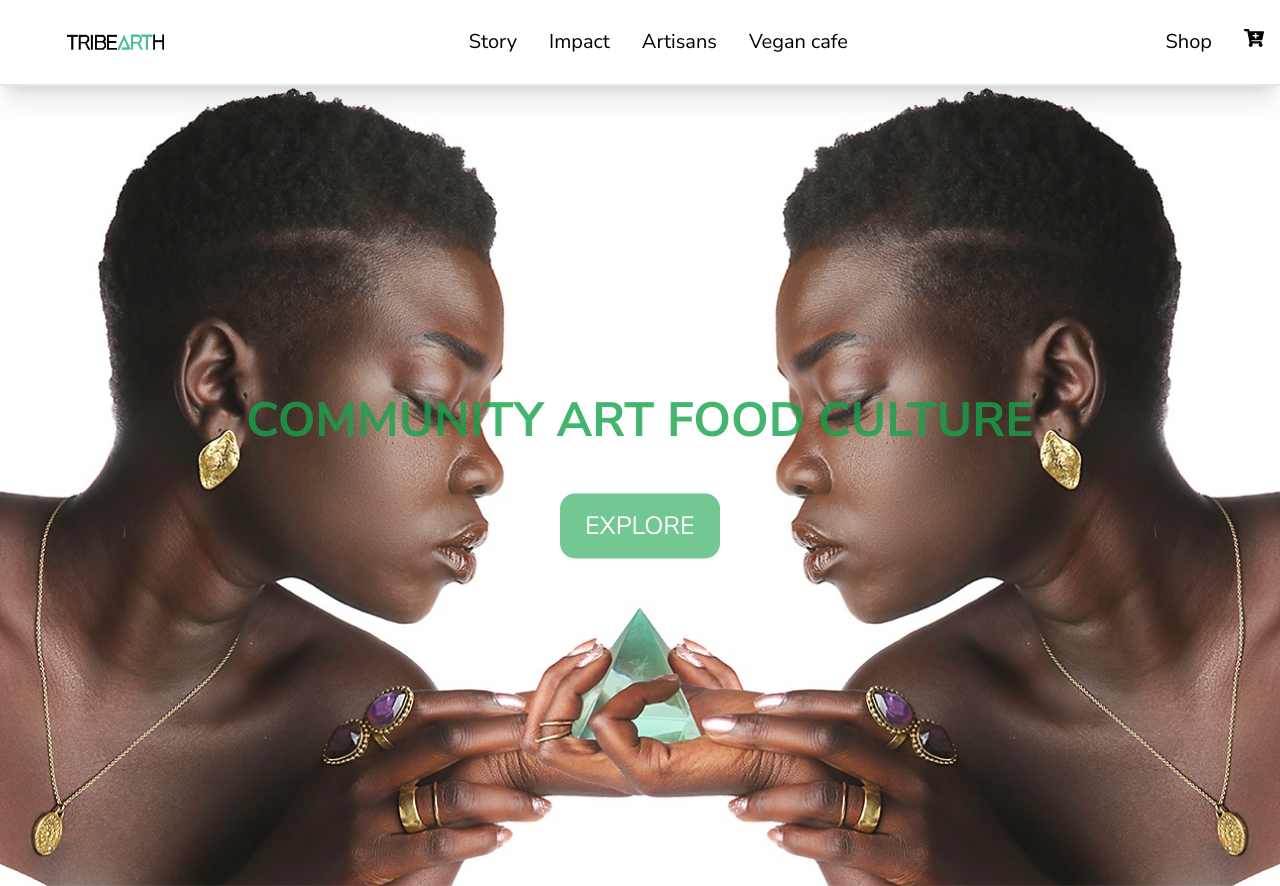
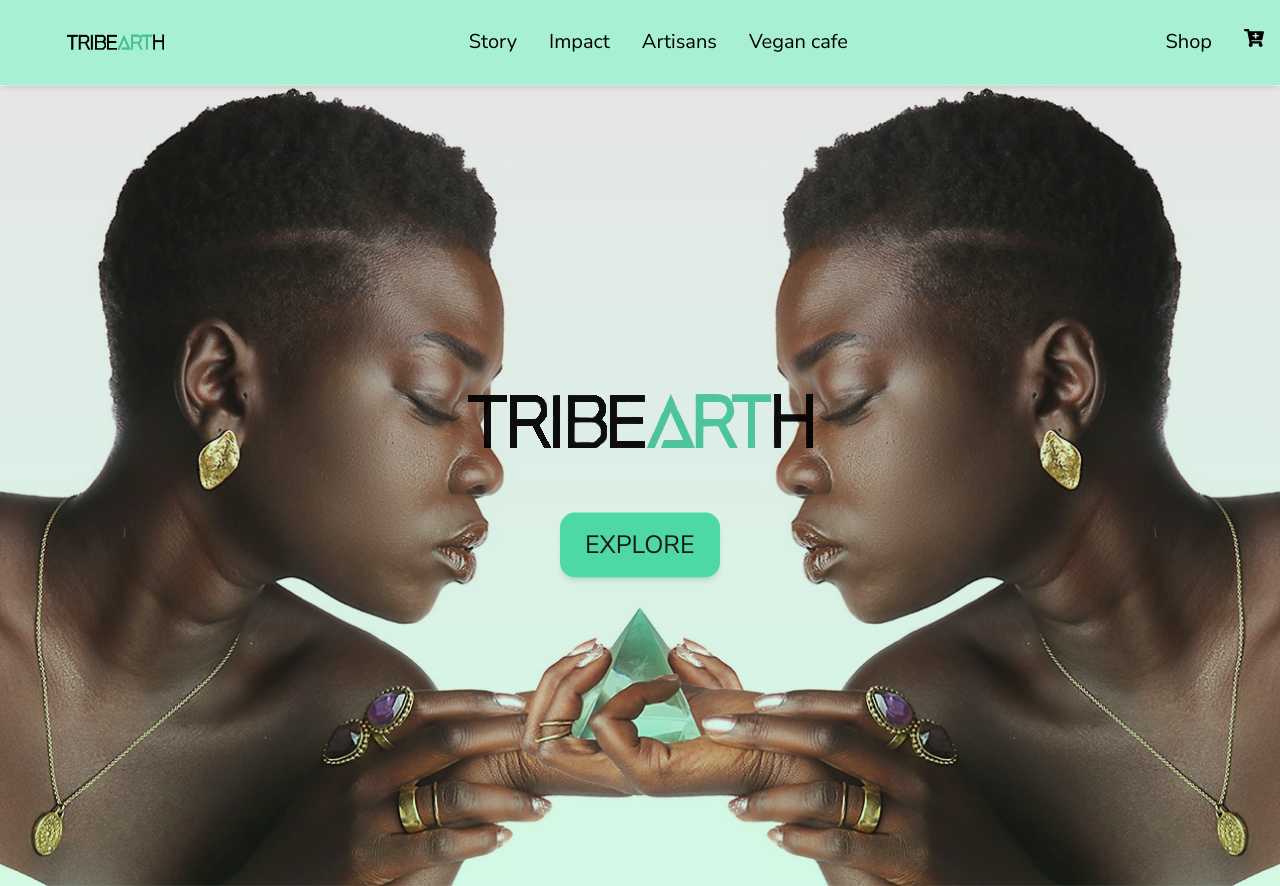
Before and after one commit to MatthewsRicky/tribearth, a React (Vite) app in the folder tribearth/: page / in a window 1280 px wide. Built offline with nearby package versions, Linux system fonts and the light colour scheme; a web font is replaced by a local one.

Commit message:
Sunday night commit

```diff
--- a/tribearth/src/Components/Hero.jsx
+++ b/tribearth/src/Components/Hero.jsx
@@ -1,23 +1,35 @@
-import React from 'react'
-import HeroImage from '../assets/hero.jpg'
+import React from "react";
+import HeroImage from "../assets/hero.jpg";
+import Logo from "../assets/Tribearth logo.png";
 
 function Hero() {
 	return (
 		<div>
 			<div
-        className='flex flex-col justify-center items-center'
-
-        style={{ display: 'flex', height: '100vh', backgroundImage: `url(${HeroImage})`, backgroundSize: 'cover', backgroundPosition: 'center', marginTop: '86px', }}>
-        <h1 className="flex  text-2xl md:text-4xl lg:text-5xl font-bold border-1 bg-transparent p-4 rounded-xl opacity-80 uppercase text-green-600 p4 mx-auto">Community Art food Culture</h1>
+				className='flex flex-col justify-center items-center sm:flex-shrink'
+				style={{
+					display: "flex",
+					height: "100vh",
+					flexShrink: true,
+					backgroundImage: `url(${HeroImage})`,
+					backgroundSize: "cover",
+					backgroundPosition: "center",
+					marginTop: "86px",
+				}}>
+				<div className='flex flex-col justify-center w-full h-full bg-gradient-to-b bg-opacity-90 mix-blend-multiply opacity-95 from-neutral-200 to-emerald-100'>
+					<img
+						className='flex  text-2xl md:text-4xl lg:text-5xl p-4 p4 mx-auto'
+						src={Logo}
+					/>
 					<div className='mx-auto my-4'>
-          <button className="text-xl text-bold text-white flex justify-center items-center bg-green-600 opacity-60 hover:scale-110 duration-200 text-center rounded-xl px-5 py-3 md:scale-125 md:hover:scale-150 my-6"  >EXPLORE</button>
+						<button className='text-xl text-bold text-black flex justify-center items-center bg-emerald-400 bg-opacity-95 hover:bg-emerald-300 opacity-95 hover:scale-110 duration-200 text-center rounded-xl px-5 py-3 md:scale-125 md:hover:scale-150 my-6 shadow-md'>
+							EXPLORE
+						</button>
 					</div>
 				</div>
-
-
 			</div>
-  )
-
+		</div>
+	);
 }
 
-export default Hero
+export default Hero;
--- a/tribearth/src/Components/Nav.jsx
+++ b/tribearth/src/Components/Nav.jsx
@@ -1,49 +1,92 @@
-import React from 'react'
-import { useState } from 'react'
-import { AiOutlineClose, AiOutlineMenu } from 'react-icons/ai'
-import { FaCartPlus } from 'react-icons/fa'
-import Logo from '../assets/Tribearth logo.png'
+import React from "react";
+import { useState } from "react";
+import { AiOutlineClose, AiOutlineMenu } from "react-icons/ai";
+import { FaCartPlus } from "react-icons/fa";
+import Logo from "../assets/Tribearth logo.png";
 
 function Nav() {
-  const [navBar, setNavBar] = useState(true)
+	const [navBar, setNavBar] = useState(true);
 
 	const handleNav = () => {
-    setNavBar(!navBar)
-  }
+		setNavBar(!navBar);
+	};
 
 	return (
-    <div className='bg-white border-b-[2px] shadow-xl w-full fixed top-0 left-0 mb-40 z-10'>
-      <div className="flex flex-row relative my-3 items-center justify-between">
-        <img className='hidden md:flex items-center justify-start pl-16 h-[24px] w-[24] hover:scale-[105%] duration-500' src={Logo} alt="/" />
+		<div className='bg-emerald-300 bg-opacity-60 border-b-[1px] border-emerald-200 shadow-md shadow-black-100 w-full fixed top-0 left-0 mb-40 z-10'>
+			<div className='flex flex-row relative my-3 items-center justify-between'>
+				<img
+					className='hidden md:flex items-center justify-start pl-16 h-[24px] w-[24] hover:scale-[105%] duration-500'
+					src={Logo}
+					alt='/'
+				/>
 				<ul className='md:flex hidden'>
-          <li className='bold py-4 px-4 text-xl mx-auto text-black hover:scale-[105%] hover:highlight duration-200'><a href="">Story</a></li>
-          <li className='py-4 px-4 text-xl mx-auto text-black hover:scale-[105%] duration-500'><a href="">Impact</a></li>
-          <li className='py-4 px-4 text-xl mx-auto text-black hover:scale-[105%] duration-500'><a href="">Artisans</a></li>
-          <li className='py-4 px-4 text-xl mx-auto text-black hover:scale-[105%] duration-500'><a href="">Vegan cafe</a></li>
+					<li className='bold py-4 px-4 text-xl mx-auto text-black border-l-emerald-200 bg-opacity-100 hover:scale-[105%] hover:bg-emerald-200 rounded-lg duration-200'>
+						<a href=''>Story</a>
+					</li>
+					<li className='py-4 px-4 text-xl mx-auto text-black hover:scale-[105%] border-l-emerald-200 bg-opacity-100 hover:bg-emerald-200 rounded-lg duration-500'>
+						<a href=''>Impact</a>
+					</li>
+					<li className='py-4 px-4 text-xl mx-auto text-black hover:scale-[105%] border-l-emerald-200 bg-opacity-100 hover:bg-emerald-200 rounded-lg duration-500'>
+						<a href=''>Artisans</a>
+					</li>
+					<li className='py-4 px-4 text-xl mx-auto text-black hover:scale-[105%] border-l-emerald-200 bg-opacity-100 hover:bg-emerald-200 rounded-lg duration-500'>
+						<a href=''>Vegan cafe</a>
+					</li>
 				</ul>
 				<ul className='md:flex hidden'>
-          <li className='py-4 px-4 text-xl mx-auto text-black hover:scale-[105%] duration-500'><a href="">Shop</a></li>
-          <li className='py-4 px-4 text-xl mx-auto text-black hover:scale-[105%] duration-500'><a href=""><FaCartPlus /></a></li>
+					<li className='py-4 px-4 text-xl mx-auto text-black hover:scale-[105%] border-l-emerald-200 bg-opacity-100 hover:bg-emerald-200 rounded-lg duration-500'>
+						<a href=''>Shop</a>
+					</li>
+					<li className='py-4 px-4 text-xl mx-auto text-black hover:scale-[105%] border-l-emerald-200 bg-opacity-100 hover:bg-emerald-200 rounded-lg duration-500'>
+						<a href=''>
+							<FaCartPlus />
+						</a>
+					</li>
 				</ul>
 			</div>
 			<div className='shadow-xl flex relative justify-between'>
-        <img className='md:hidden lg:hidden my-4 items-center justify-start pl-16 h-[24px] w-[24] hover:scale-[105%] duration-500' src={Logo} alt="/" />
-        <div className='md:hidden lg:hidden xl:hidden my-4 mr-16' onClick={handleNav}>
+				<img
+					className='md:hidden lg:hidden my-4 items-center justify-start pl-16 h-[24px] w-[24] hover:scale-[105%] duration-500'
+					src={Logo}
+					alt='/'
+				/>
+				<div
+					className='md:hidden lg:hidden xl:hidden my-4 mr-16'
+					onClick={handleNav}>
 					{!navBar ? <AiOutlineClose size={25} /> : <AiOutlineMenu size={25} />}
 				</div>
 			</div>
-      <div className={!navBar ? 'flex shadow-xl ease-in-out duration-500' : 'fixed left-[-100%]'}>
+			<div
+				className={
+					!navBar
+						? "flex shadow-xl ease-in-out duration-500"
+						: "fixed left-[-100%]"
+				}>
 				<ul className='md:hidden font-medium text-center sm:items-center mx-auto flex-col w-[90%] bg-white boder-b-[2px] flex duration-500'>
-          <li className='py-4 px-4 text-xl mx-auto text-black border-b-[2px] border-gray-300 bg-transparent hover:scale-[105%] duration-500 w-[75%] '><a href="">Story</a></li>
-          <li className='py-4 px-4 text-xl mx-auto text-black border-b-[2px] border-gray-300 bg-transparent hover:scale-[105%] duration-500 w-[75%] '><a href="">Impact</a></li>
-          <li className='py-4 px-4 text-xl mx-auto text-black border-b-[2px] border-gray-300 bg-transparent hover:scale-[105%] duration-500 w-[75%] '><a href="">Artisans</a></li>
-          <li className='py-4 px-4 text-xl mx-auto text-black border-b-[2px] border-gray-300 bg-transparent hover:scale-[105%] duration-500 w-[75%] '><a href="">Vegan cafe</a></li>
-          <li className='py-4 px-4 text-xl mx-auto text-black border-b-[2px] border-gray-300 bg-transparent hover:scale-[105%] duration-500 w-[75%] '><a href="">Shop</a></li>
-          <li className='py-4 px-4 text-xl mx-auto text-black bg-transparent hover:scale-[105%] duration-500 w-[75%] l'><a href=""><FaCartPlus /></a></li>
+					<li className='py-4 px-4 text-xl mx-auto text-black border-b-[2px]  border-gray-300 bg-transparent hover:scale-[105%] duration-500 w-[75%] border-l-emerald-200 bg-opacity-100 hover:bg-emerald-200 rounded-lg '>
+						<a href=''>Story</a>
+					</li>
+					<li className='py-4 px-4 text-xl mx-auto text-black border-b-[2px]  border-gray-300 bg-transparent hover:scale-[105%] duration-500 w-[75%] border-l-emerald-200 bg-opacity-100 hover:bg-emerald-200 rounded-lg '>
+						<a href=''>Impact</a>
+					</li>
+					<li className='py-4 px-4 text-xl mx-auto text-black border-b-[2px]  border-gray-300 bg-transparent hover:scale-[105%] duration-500 w-[75%] border-l-emerald-200 bg-opacity-100 hover:bg-emerald-200 rounded-lg '>
+						<a href=''>Artisans</a>
+					</li>
+					<li className='py-4 px-4 text-xl mx-auto text-black border-b-[2px]  border-gray-300 bg-transparent hover:scale-[105%] duration-500 w-[75%] border-l-emerald-200 bg-opacity-100 hover:bg-emerald-200 rounded-lg '>
+						<a href=''>Vegan cafe</a>
+					</li>
+					<li className='py-4 px-4 text-xl mx-auto text-black border-b-[2px]  border-gray-300 bg-transparent hover:scale-[105%] duration-500 w-[75%] border-l-emerald-200 bg-opacity-100 hover:bg-emerald-200 rounded-lg '>
+						<a href=''>Shop</a>
+					</li>
+					<li className='py-4 px-4 text-xl mx-auto text-black  bg-transparent hover:scale-[105%] duration-500 w-[75%] l border-l-emerald-200 bg-opacity-100 hover:bg-emerald-200 rounded-lg '>
+						<a href=''>
+							<FaCartPlus />
+						</a>
+					</li>
 				</ul>
 			</div>
 		</div>
-  )
+	);
 }
 
-export default Nav
+export default Nav;
```
Lines whose indentation alone changed are shown as unchanged.
